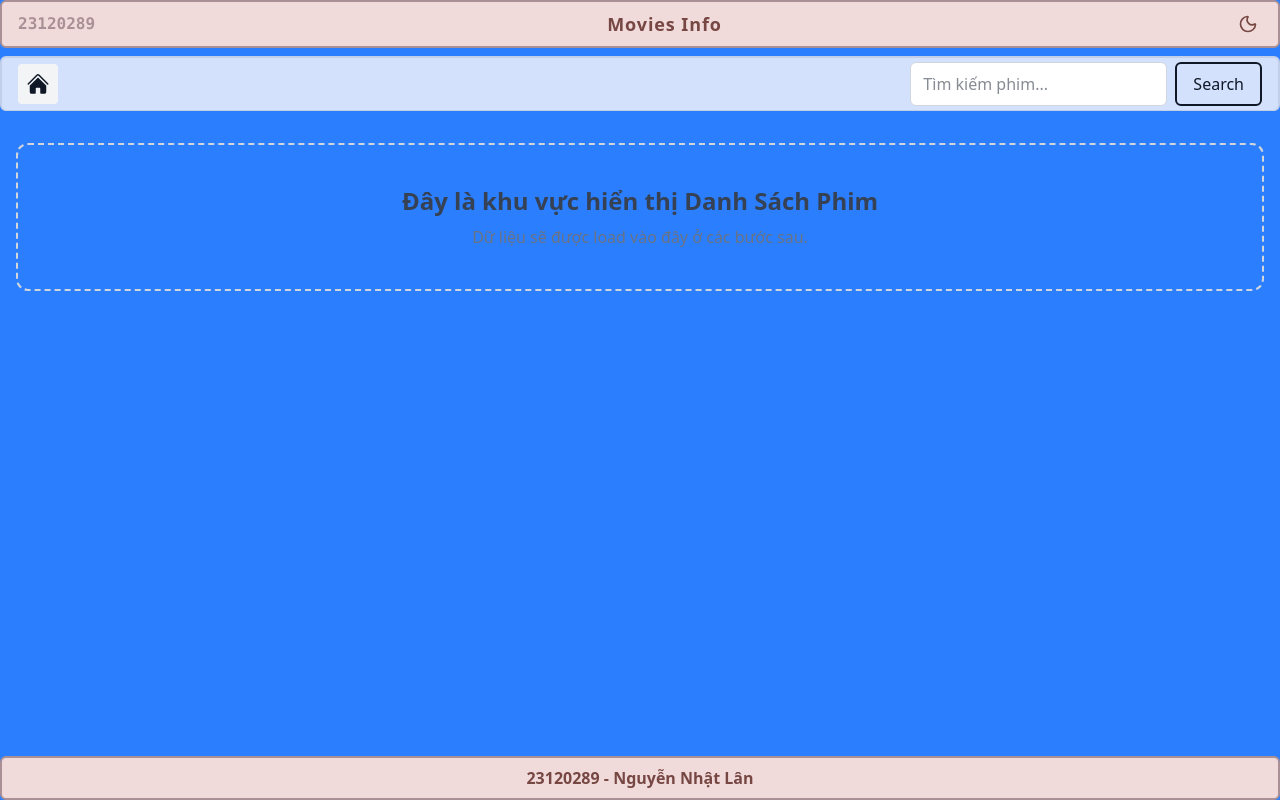
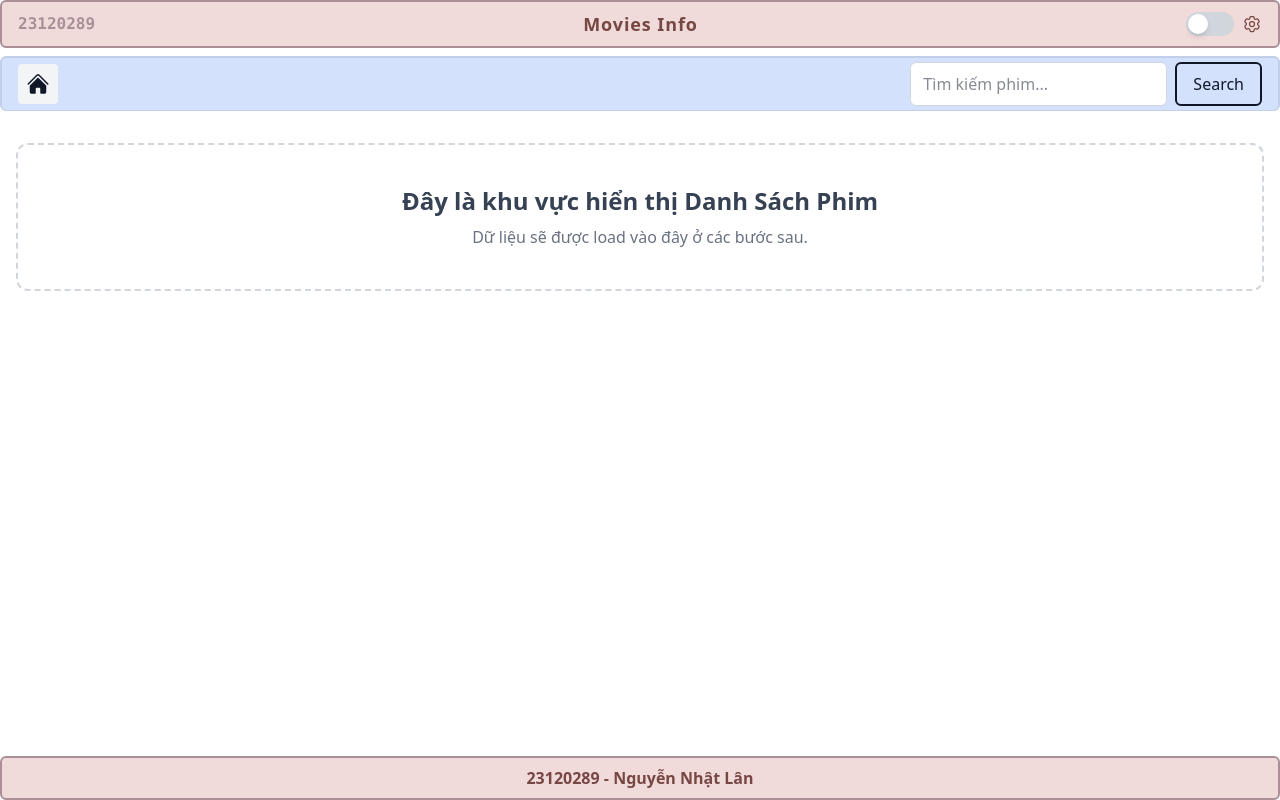
Before and after one commit to nhatlank23/BTCN2-23120289, a React (Vite) app: page / in a window 1280 px wide. Built offline with nearby package versions, Linux system fonts and the light colour scheme.

Commit message:
Update code header

```diff
--- a/src/components/Header.jsx
+++ b/src/components/Header.jsx
@@ -1,4 +1,3 @@
-import { Moon } from 'lucide-react';
 import Nav from './Nav';
 
 const Header = () => {
@@ -12,10 +11,16 @@
                 {/* Giữa: Tên Web */}
                 <h1 className="text-lg font-bold tracking-wider">Movies Info</h1>
 
-                {/* Góc phải: Nút Dark Mode (Tạm chưa xử lý) */}
-                <button className="p-1 rounded hover:bg-white/20">
-                    <Moon size={20} />
-                </button>
+                {/* Góc phải: Toggle Dark Mode với Icon Settings */}
+                <div className="flex items-center gap-2">
+                    <button className="w-12 h-6 bg-gray-300 rounded-full relative transition-colors hover:bg-gray-400">
+                        <div className="w-5 h-5 bg-white rounded-full absolute top-0.5 left-0.5 transition-transform shadow-md"></div>
+                    </button>
+                    <svg xmlns="http://www.w3.org/2000/svg" fill="none" viewBox="0 0 24 24" strokeWidth={1.5} stroke="currentColor" className="w-5 h-5">
+                        <path strokeLinecap="round" strokeLinejoin="round" d="M9.594 3.94c.09-.542.56-.94 1.11-.94h2.593c.55 0 1.02.398 1.11.94l.213 1.281c.063.374.313.686.645.87.074.04.147.083.22.127.324.196.72.257 1.075.124l1.217-.456a1.125 1.125 0 011.37.49l1.296 2.247a1.125 1.125 0 01-.26 1.431l-1.003.827c-.293.24-.438.613-.431.992a6.759 6.759 0 010 .255c-.007.378.138.75.43.99l1.005.828c.424.35.534.954.26 1.43l-1.298 2.247a1.125 1.125 0 01-1.369.491l-1.217-.456c-.355-.133-.75-.072-1.076.124a6.57 6.57 0 01-.22.128c-.331.183-.581.495-.644.869l-.213 1.28c-.09.543-.56.941-1.11.941h-2.594c-.55 0-1.02-.398-1.11-.94l-.213-1.281c-.062-.374-.312-.686-.644-.87a6.52 6.52 0 01-.22-.127c-.325-.196-.72-.257-1.076-.124l-1.217.456a1.125 1.125 0 01-1.369-.49l-1.297-2.247a1.125 1.125 0 01.26-1.431l1.004-.827c.292-.24.437-.613.43-.992a6.932 6.932 0 010-.255c.007-.378-.138-.75-.43-.99l-1.004-.828a1.125 1.125 0 01-.26-1.43l1.297-2.247a1.125 1.125 0 011.37-.491l1.216.456c.356.133.751.072 1.076-.124.072-.044.146-.087.22-.128.332-.183.582-.495.644-.869l.214-1.281z" />
+                        <path strokeLinecap="round" strokeLinejoin="round" d="M15 12a3 3 0 11-6 0 3 3 0 016 0z" />
+                    </svg>
+                </div>
             </div>
 
             {/* Dòng 2: Navigation & Search */}
--- a/src/layouts/AppLayout.jsx
+++ b/src/layouts/AppLayout.jsx
@@ -4,7 +4,7 @@
 
 const AppLayout = () => {
   return (
-    <div className="min-h-screen flex flex-col bg-blue-500 text-gray-900 max-w-[1280px] mx-auto">
+    <div className="min-h-screen flex flex-col  text-gray-900 max-w-[1280px] mx-auto">
       {/* 1. Header luôn nằm trên cùng */}
       <Header />
       {/* 2. Main Content: Phần thay đổi giữa các trang */}
```
